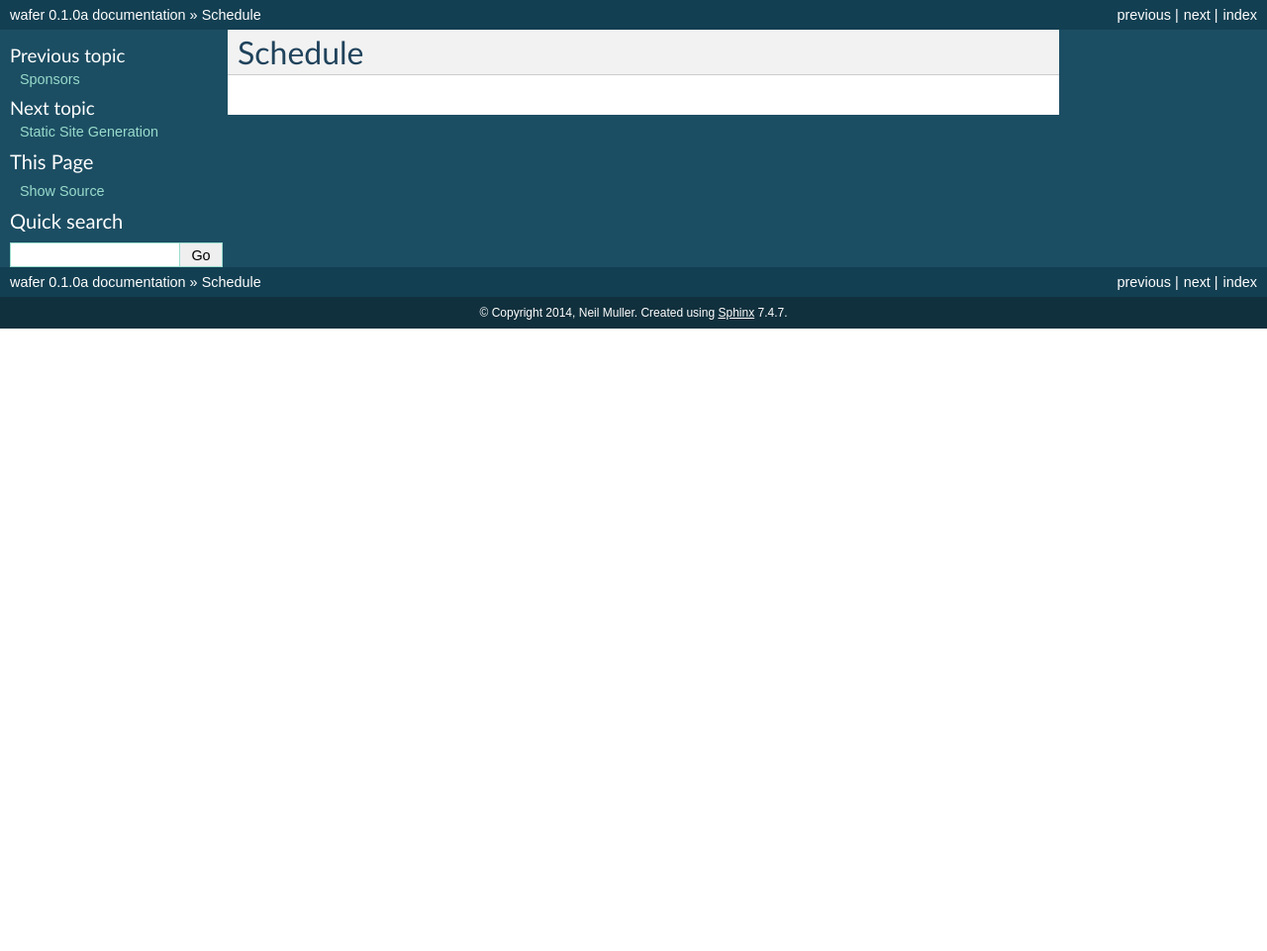
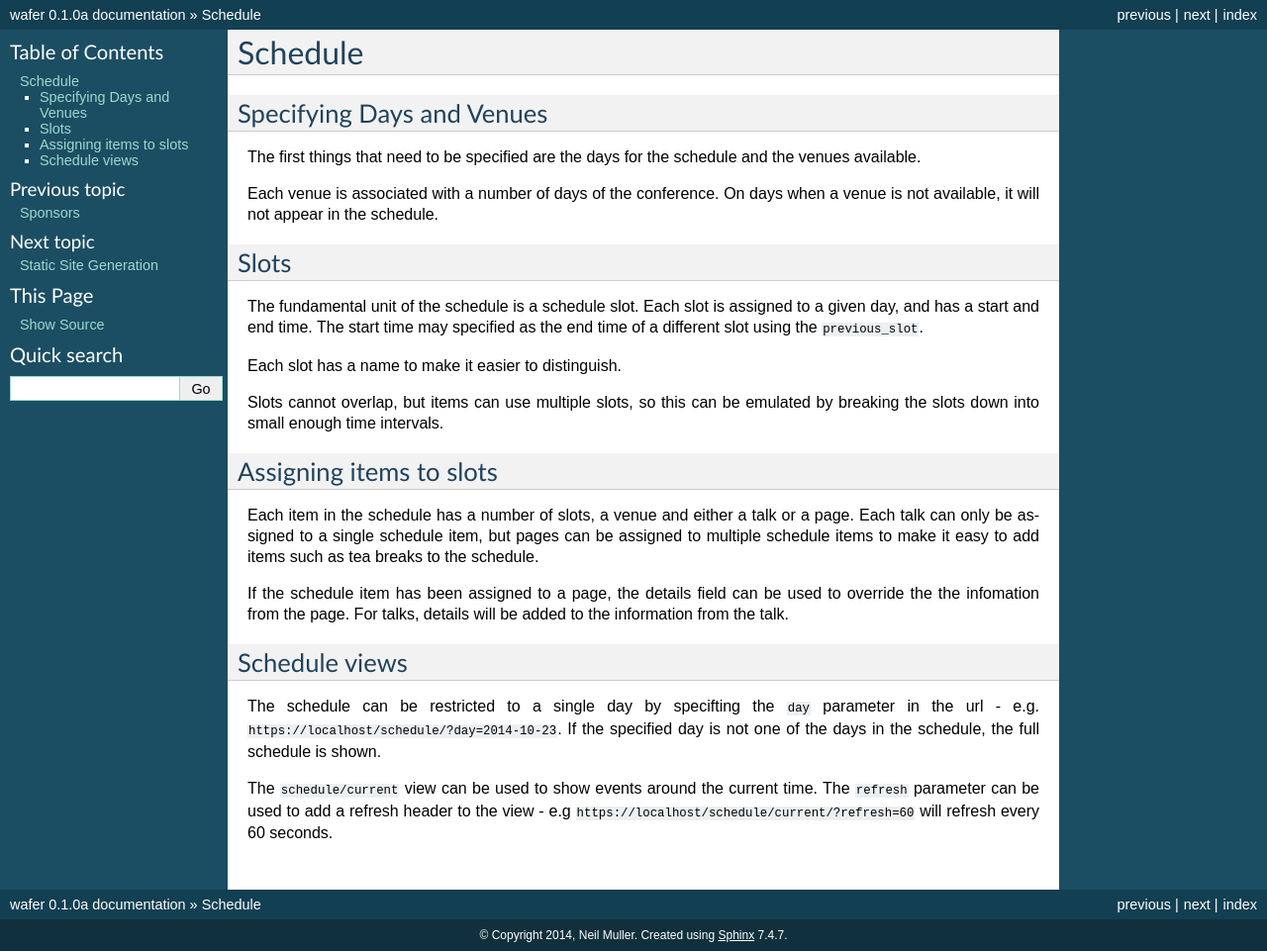
Before and after one commit to CTPUG/wafer, a Sphinx documentation site: the page built from docs/schedule.rst, in a window 1280 px wide. Shown: the whole page at 99% size. Built offline with Sphinx 7.4.7, drawn with Linux system fonts in a browser that asks for light colours; before the commit the page ends 900 px from its top, so only the background shows below that.

Commit message:
Add some minimal information

```diff
--- a/docs/schedule.rst
+++ b/docs/schedule.rst
@@ -1,3 +1,50 @@
 ========
 Schedule
 ========
+
+Specifying Days and Venues
+==========================
+
+The first things that need to be specified are the days for the schedule and
+the venues available.
+
+Each venue is associated with a number of days of the conference. On days when
+a venue is not available, it will not appear in the schedule.
+
+
+Slots
+=====
+
+The fundamental unit of the schedule is a schedule slot. Each slot is assigned
+to a given day, and has a start and end time. The start time may specified as
+the end time of a different slot using the ``previous_slot``.
+
+Each slot has a name to make it easier to distinguish.
+
+Slots cannot overlap, but items can use multiple slots, so this can be
+emulated by breaking the slots down into small enough time intervals.
+
+Assigning items to slots
+========================
+
+Each item in the schedule has a number of slots, a venue and either a talk or a
+page. Each talk can only be assigned to a single schedule item, but pages
+can be assigned to multiple schedule items to make it easy to add items such
+as tea breaks to the schedule.
+
+
+If the schedule item has been assigned to a page, the details field can be
+used to override the the infomation from the page. For talks, details will
+be added to the information from the talk.
+
+Schedule views
+==============
+
+The schedule can be restricted to a single day by specifting the ``day``
+parameter in the url - e.g. ``https://localhost/schedule/?day=2014-10-23``. If
+the specified day is not one of the days in the schedule, the full schedule is
+shown.
+
+The ``schedule/current`` view can be used to show events around the current time.
+The ``refresh`` parameter can be used to add a refresh header to the view - e.g
+``https://localhost/schedule/current/?refresh=60`` will refresh every 60 seconds.
```
Also changed, not shown: docs/pages.rst (+17 -2 lines).
